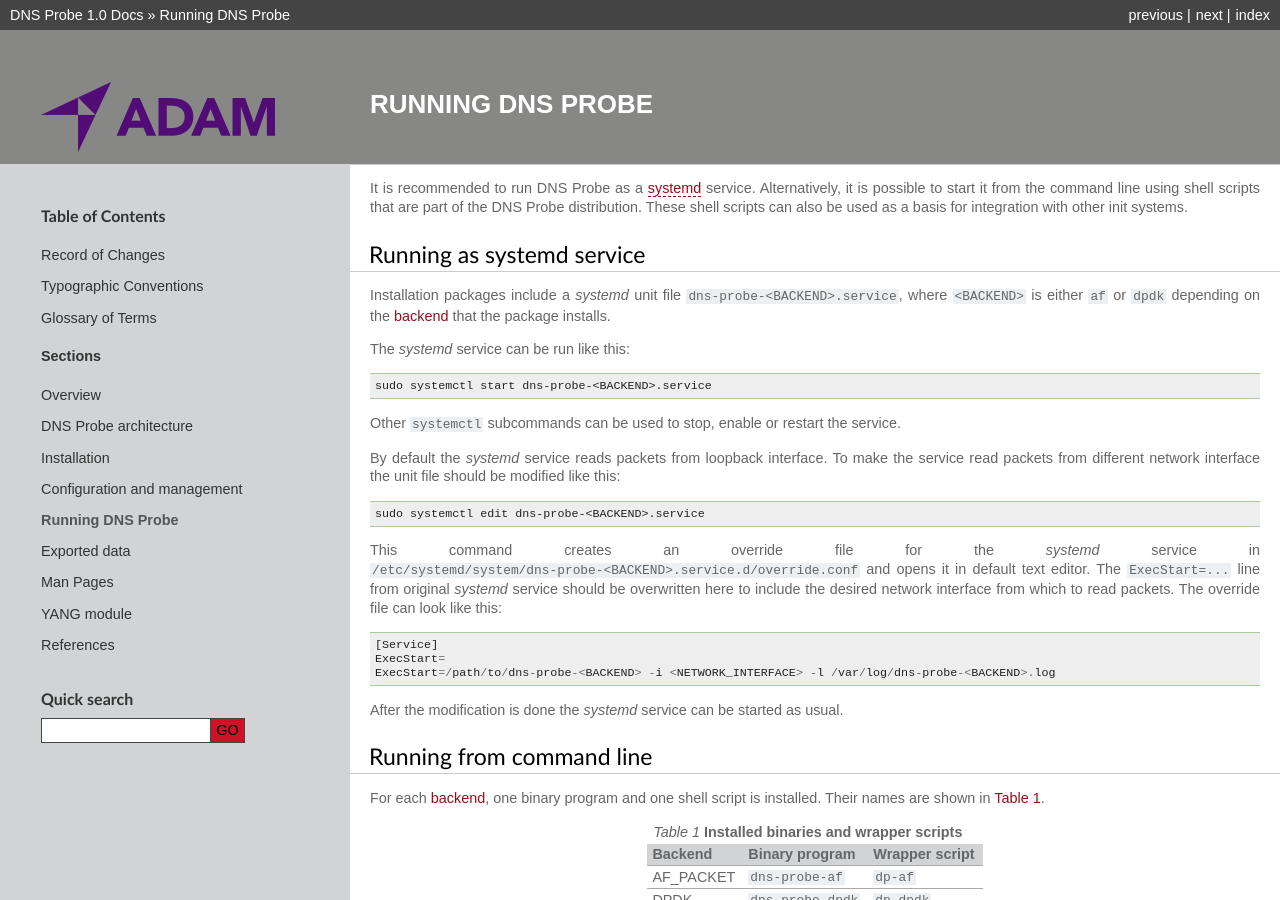
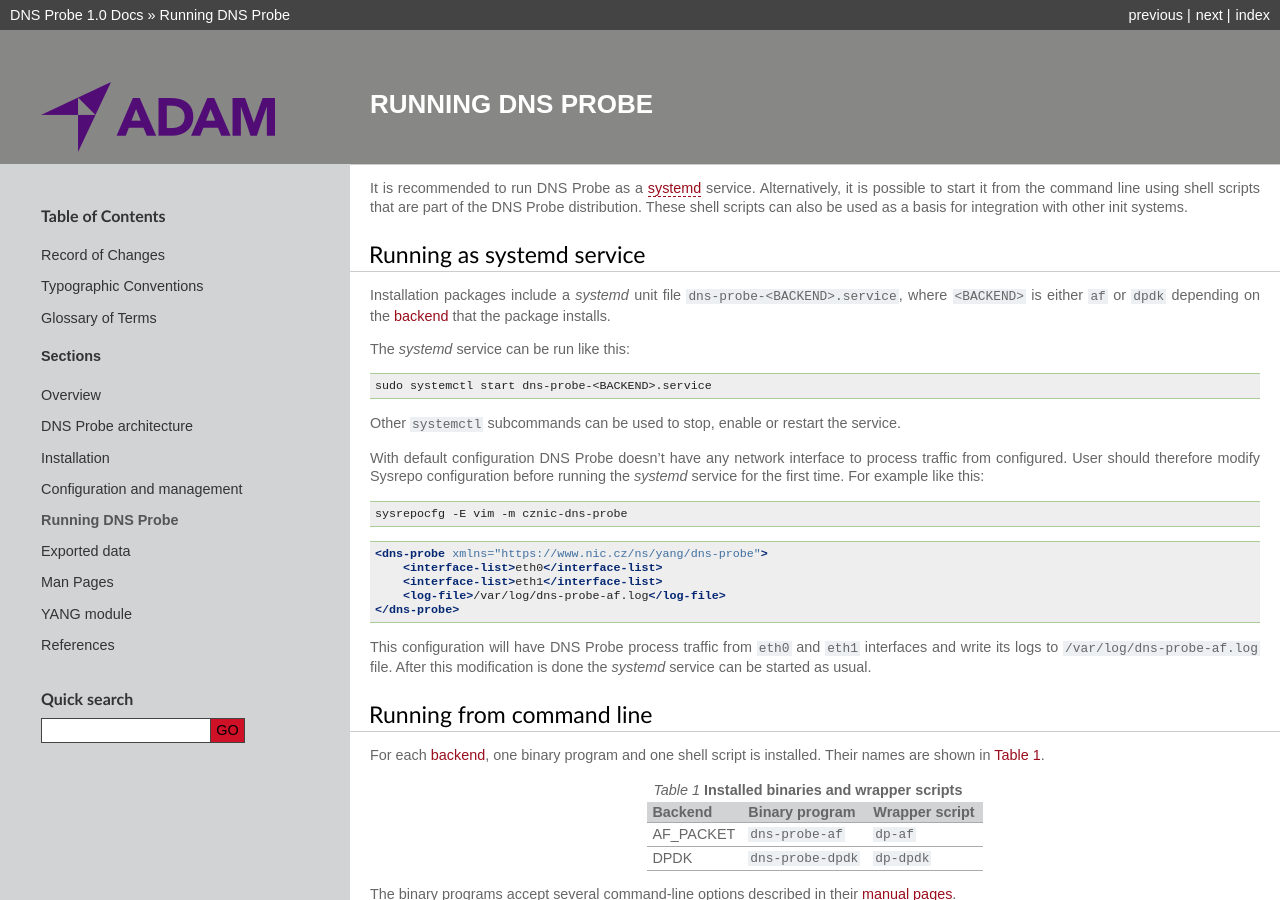
Before and after one commit to CZ-NIC/dns-probe, a Sphinx documentation site: the page built from doc/Running.rst, in a window 1280 px wide and 900 px high. Built offline with Sphinx 7.4.7, drawn with Linux system fonts in a browser that asks for light colours.

Commit message:
Sphinx: Add integration of command line parameters to Sysrepo configuration

```diff
--- a/doc/Configuration.rst
+++ b/doc/Configuration.rst
@@ -24,6 +24,10 @@ Data model
 Sysrepo uses the YANG language [RFC7950]_ for modelling configuration and state data, RPC operations and notifications. Section :ref:`YANG module <yang-module>` contains the complete YANG module *cznic-dns-probe* that is used for DNS Probe. Its schema tree looks as follows::
 
    +--rw cznic-dns-probe:dns-probe
+   |  +--rw interface-list? <string>
+   |  +--rw pcap-list? <string>
+   |  +--rw raw-pcap? <boolean>
+   |  +--rw log-file? <string>
    |  +--rw coremask? <uint64>
    |  +--rw dns-ports? <uint16>
    |  +--rw export
@@ -91,7 +95,7 @@ The contents of the configuration datastore can be manipulated using the **sysre
 
 opens the `Vim <https://www.vim.org/>`_ editor on an empty document. Changes to the running configuration datastore can be specified in the XML representation. For example, the following snippet
 
-* changes the :ref:`dns-ports` list parameter to 64,65
+* changes the :ref:`dns-ports` list parameter to 64, 65
 * selects C-DNS as the :ref:`export-format`
 * sets :ref:`cdns-records-per-block` to 1000
 
@@ -243,6 +247,20 @@ entirety, and suffix ``.gz`` is appended to their names. Parquet
 format implementation used by DNS Probe compresses only selected parts
 of the file, and there is no ``.gz``.
 
+.. _interface-list:
+
+interface-list
+^^^^^^^^^^^^^^
+
+:data node: ``/cznic-dns-probe:dns-probe/interface-list``
+:default: empty
+
+List of network interfaces to process traffic from in addition to interfaces passed with `-i`
+command line parameter.
+
+Fill either with NIC interface names such as `eth0` or alternatively with PCI IDs when using DPDK backend
+and binding NICs to DPDK-compatible drivers manually.
+
 key-path
 ^^^^^^^^
 
@@ -259,6 +277,17 @@ the key using `scramble_ips` tool installed by the cryptopANT dependency like th
 
    scramble_ips --newkey --type=<encryption> <key_file>
 
+log-file
+^^^^^^^^
+
+:data node: ``/cznic-dns-probe:dns-probe/log-file``
+:default: empty
+
+Path (including file's name) to log file for storing probe's logs (e.g. `/var/log/dns-probe.log`).
+Might get overriden by `-l` command line parameter.
+
+By default logs are written to `stdout`.
+
 .. _max-transactions:
 
 max-transactions
@@ -270,6 +299,27 @@ max-transactions
 The value of this parameter must be a power of 2. It specifies the maximum number of pending DNS transactions that DNS Probe can handle at any given time, which in turn affects the size of in-memory transaction table.
 
 The default value of 1048576 (2^20) was determined experimentally – it should suffice for handling DNS traffic at the line rate of 10 Gb/s. It is recommended to adjust this parameter to actual traffic circumstances in order to optimize memory consumption.
+
+.. _pcap-list:
+
+pcap-list
+^^^^^^^^^
+
+:data node: ``/cznic-dns-probe:dns-probe/pcap-list``
+:default: empty
+
+List of PCAPs to process in addition to PCAPs passed with `-p` command line parameter.
+
+raw-pcap
+^^^^^^^^
+
+:data node: ``/cznic-dns-probe:dns-probe/raw-pcap``
+:default: **false**
+
+Indicates RAW PCAPs as input in :ref:`pcap-list` or from command line with `-p` parameter. Might get
+overriden by `-r` command line parameter.
+
+MUST be set to **false** if :ref:`interface-list` or `-i` command line parameter are used.
 
 .. _dynamic-conf-par:
 
--- a/doc/RecordOfChanges.rst
+++ b/doc/RecordOfChanges.rst
@@ -16,6 +16,10 @@ For changes in software see `version descriptions <https://gitlab.nic.cz/adam/dn
      - Segment
      - Change description
    * - 0.5
+     - 1.5
+     - :doc:`Configuration <Configuration>`, :doc:`YANG module <YANGmodule>`, :doc:`Running DNS Probe <Running>`
+     - Integrate probe's command line parameters to Sysrepo configuration
+   * -
      - 1.4
      - :doc:`Installation <Installation>`
      - Update instructions for installation from packages
--- a/doc/Running.rst
+++ b/doc/Running.rst
@@ -19,25 +19,25 @@ The *systemd* service can be run like this:
 
 Other ``systemctl`` subcommands can be used to stop, enable or restart the service.
 
-By default the *systemd* service reads packets from loopback interface. To make the service
-read packets from different network interface the unit file should be modified like this:
+With default configuration DNS Probe doesn't have any network interface to process traffic from configured.
+User should therefore modify Sysrepo configuration before running the *systemd* service
+for the first time. For example like this:
 
-.. code:: shell
+.. code-block:: shell
 
-    sudo systemctl edit dns-probe-<BACKEND>.service
+    sysrepocfg -E vim -m cznic-dns-probe
 
-This command creates an override file for the *systemd* service in
-``/etc/systemd/system/dns-probe-<BACKEND>.service.d/override.conf`` and opens it in default text editor.
-The ``ExecStart=...`` line from original *systemd* service should be overwritten here to include
-the desired network interface from which to read packets. The override file can look like this:
+.. code-block:: xml
 
-::
+    <dns-probe xmlns="https://www.nic.cz/ns/yang/dns-probe">
+        <interface-list>eth0</interface-list>
+        <interface-list>eth1</interface-list>
+        <log-file>/var/log/dns-probe-af.log</log-file>
+    </dns-probe>
 
-    [Service]
-    ExecStart=
-    ExecStart=/path/to/dns-probe-<BACKEND> -i <NETWORK_INTERFACE> -l /var/log/dns-probe-<BACKEND>.log
-
-After the modification is done the *systemd* service can be started as usual.
+This configuration will have DNS Probe process traffic from `eth0` and `eth1` interfaces and
+write its logs to `/var/log/dns-probe-af.log` file. After this modification is done
+the *systemd* service can be started as usual.
 
 Running from command line
 =========================
--- a/doc/YANGmodule.rst
+++ b/doc/YANGmodule.rst
@@ -45,6 +45,11 @@ This section contains the complete YANG module *cznic-dns-probe* that is used fo
        records about DNS transactions in C-DNS or Apache Parquet
        format.";
 
+    revision 2020-08-17 {
+      description
+        "Add probe's command line parameters as Sysrepo configuration items.";
+    }
+
     revision 2020-07-15 {
       description
         "Add IP anonymization";
@@ -65,6 +70,49 @@ This section contains the complete YANG module *cznic-dns-probe* that is used fo
     container dns-probe {
       description
         "Configuration of DNS Probe.";
+      leaf-list interface-list {
+        type string;
+        description
+          "List of network interfaces to process traffic from in addition to
+           interfaces passed with '-i' command line parameter.
+
+           This is a static configuration parameter that is applied
+           only upon restarting the probe.";
+      }
+      leaf-list pcap-list {
+        type string;
+        description
+          "List of PCAPs to process in addition to PCAPs passed with
+           '-p' command line parameter.
+
+           This is a static configuration parameter that is applied
+           only upon restarting the probe.";
+      }
+      leaf raw-pcap {
+        type boolean;
+        default "false";
+        description
+          "Indicates RAW PCAPs as input in 'pcap-list' or from command line
+           with '-p' parameter. Might get overriden by '-r' command line
+           parameter.
+
+           MUST be set to 'false' if 'interface-list' or '-i' command line
+           parameter are used.
+
+           This is a static configuration parameter that is applied
+           only upon restarting the probe.";
+      }
+      leaf log-file {
+        type string;
+        description
+          "Path (including filename) to log file for storing logs.
+           Might get overriden by '-l' command line parameter.
+
+           By default logs are written to stdout.
+
+           This is a static configuration parameter that is applied
+           only upon restarting the probe.";
+      }
       leaf coremask {
         type uint64 {
           range "7..max";
--- a/doc/index.rst
+++ b/doc/index.rst
@@ -15,7 +15,7 @@ scanned requests and responses.
       which means that it contains authoring/editing/managing notes
       in addition to the actual content.
 
-:Edition: :doc:`1.4 <RecordOfChanges>`
+:Edition: :doc:`1.5 <RecordOfChanges>`
 
 :Source: The source code of this documentation is open and can be found
          on `GitLab <https://gitlab.nic.cz/adam/dns-probe/-/tree/master/doc>`_.
```
